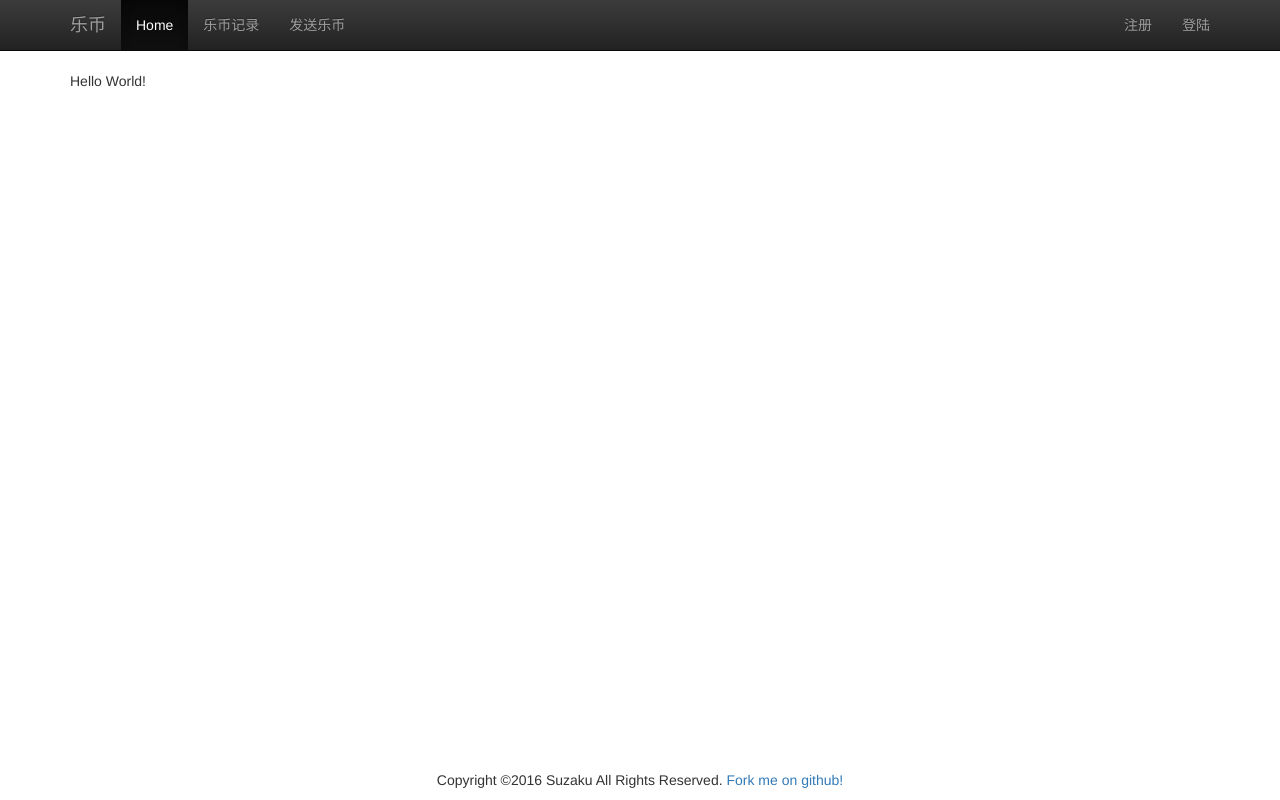
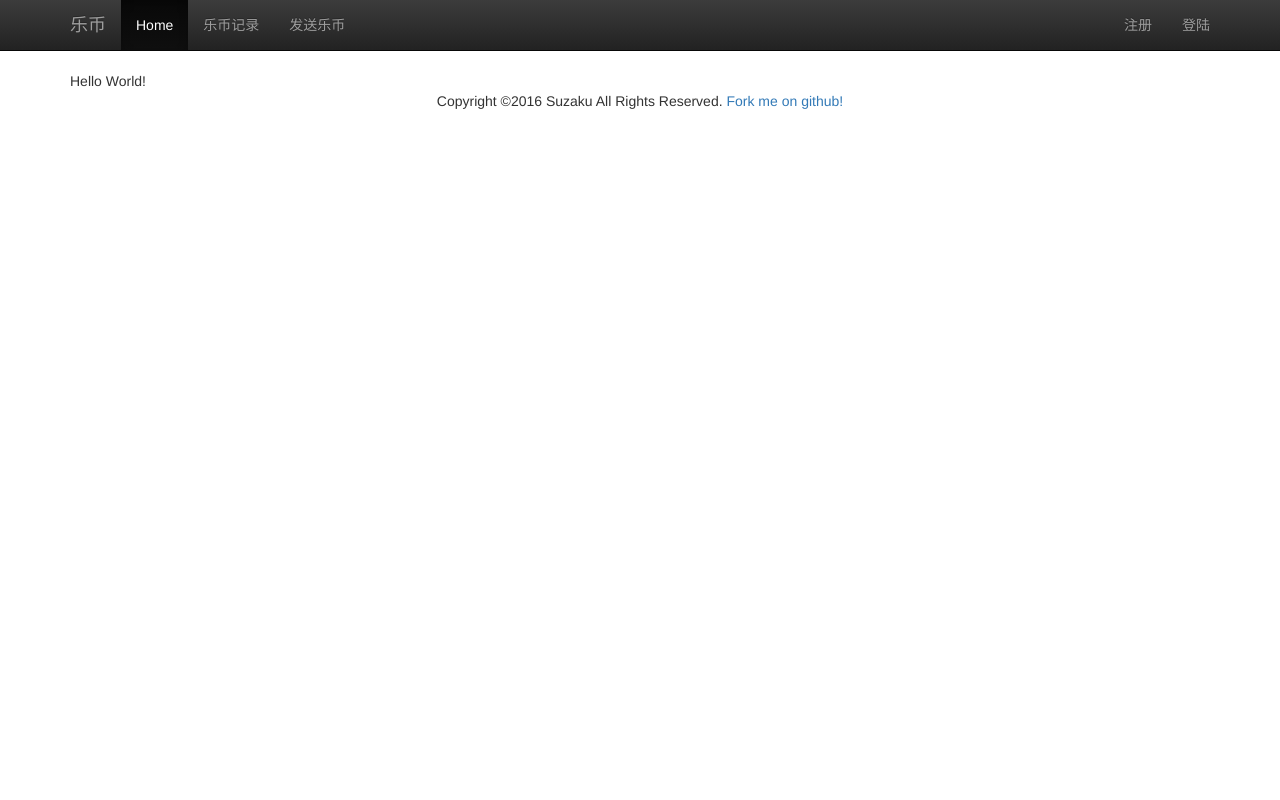
Before and after one commit to sc4599/lebi, a Flask app: page / in a window 1280 px wide. Run offline with Flask 2, Linux system fonts and the light colour scheme; parts of the project's set-up code (start-up, migrations or seed data) failed here and were passed over; some libraries are stand-ins or nearby versions.

Commit message:
取消footer底部固定

```diff
--- a/application/templates/base_layout.html
+++ b/application/templates/base_layout.html
@@ -69,7 +69,7 @@
     {% block content %}
     {% endblock %}
 </div>
-<footer class="footer navbar-fixed-bottom">
+<footer class="footer">
     <div class="container">
         <p class="muted credit text-center">
             Copyright ©2016 Suzaku All Rights Reserved.
```
